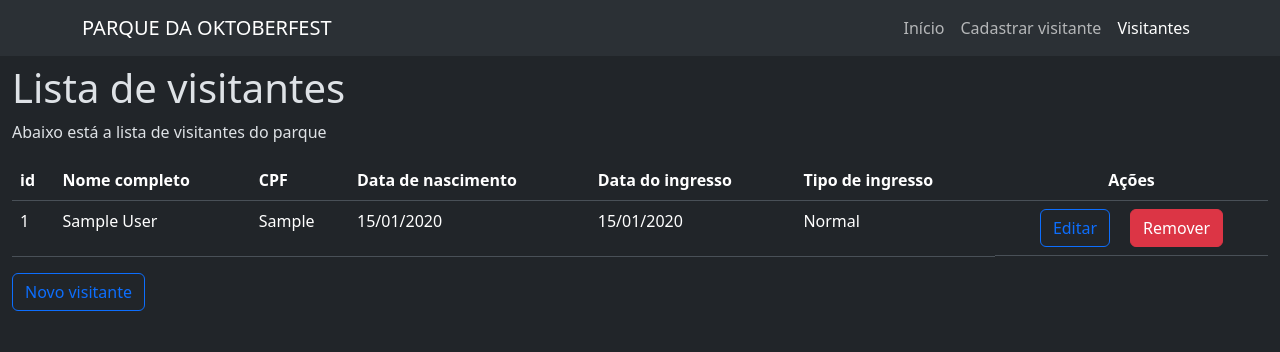
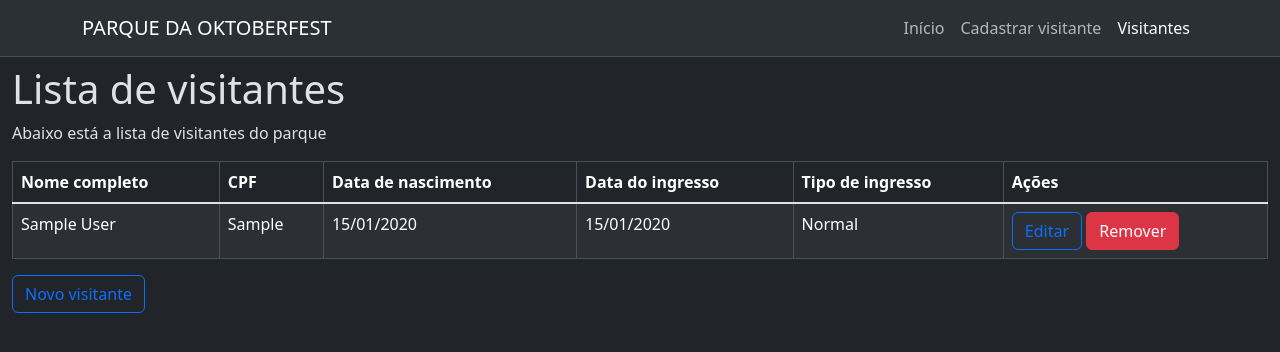
Before and after one commit to matheuskirst/senac-django, a Django app: page /visitors/ in a window 1280 px wide. Shown: the top 352 px of the page. Run offline with Django 5.2, Linux system fonts and the light colour scheme; tables that the repository leaves empty hold one stand-in row (values such as "Sample post").

Commit message:
refactor: update visitors table

```diff
--- a/gerenciamento-visitantes/app/templates/base.html
+++ b/gerenciamento-visitantes/app/templates/base.html
@@ -13,7 +13,7 @@
 </head>
 <body>
     <header>
-        <nav class="navbar navbar-expand-lg bg-body-tertiary">
+        <nav class="navbar navbar-expand-lg bg-body-tertiary border-bottom">
             <div class="container">
                 <a class="navbar-brand" href="{% url 'home' %}">PARQUE DA OKTOBERFEST</a>
 
--- a/gerenciamento-visitantes/app/templates/visitors/update-visitor.html
+++ b/gerenciamento-visitantes/app/templates/visitors/update-visitor.html
@@ -6,8 +6,8 @@ Atualizar Visitante
 
 {% block content %}
 <div>
-    <h1>Atualizar visitante existente</h1>
-    <p>Use o formulário abaixo para atualizar o visitante</p>
+    <h1>Atualizar cadastro de visitante</h1>
+    <p>Use o formulário abaixo para atualizar o cadastro do visitante</p>
 
     <form action="./" method="post">
         {% csrf_token %}
--- a/gerenciamento-visitantes/app/templates/visitors/visitors.html
+++ b/gerenciamento-visitantes/app/templates/visitors/visitors.html
@@ -10,31 +10,33 @@ Visitantes
     <p>Abaixo está a lista de visitantes do parque</p>
 
     <div class="table-responsive">
-        <table class="table">
+        <table class="table table-bordered table-striped table-hover">
+            <thead>
                 <tr>
-                <th>id</th>
                     <th>Nome completo</th>
                     <th>CPF</th>
                     <th>Data de nascimento</th>
                     <th>Data do ingresso</th>
                     <th>Tipo de ingresso</th>
-                <th style="text-align: center;">Ações</th>
+                    <th>Ações</th>
                 </tr>
+            </thead>
 
+            <tbody class="table-group-divider">
                 {% for visitor in visitors %}
                 <tr>
-                <td>{{ visitor.id }}</td>
                     <td>{{ visitor.first_name }} {{ visitor.last_name }}</td>
                     <td>{{ visitor.cpf }}</td>
                     <td>{{ visitor.birthdate|date:"d/m/Y" }}</td>
                     <td>{{ visitor.ticket_date|date:"d/m/Y" }}</td>
                     <td>{{ visitor.get_ticket_type_display }}</td>
-                <td style="display: flex; flex-direction: row; gap: 20px; justify-content: center;">
+                    <td>
                         <a href="./update/{{ visitor.id }}/" class="btn btn-outline-primary">Editar</a>
                         <button class="btn btn-danger" data-bs-toggle="modal" data-bs-target="#delete-modal" data-visitor-id="{{ visitor.id }}"  data-visitor-name="{{ visitor.first_name }} {{ visitor.last_name }}">Remover</button>
                     </td>
                 </tr>
                 {% endfor %}
+            </tbody>
         </table>
 
         <a href="{% url 'create-visitor' %}" class="btn btn-outline-primary">Novo visitante</a>
@@ -62,4 +64,16 @@ Visitantes
         </div>
     </div>
 </div>
+<script>
+    const deleteModal = document.getElementById('delete-modal');
+    const deleteForm = document.getElementById('delete-form');
+    deleteModal.addEventListener('show.bs.modal', function(event) {
+        const deleteButton = event.relatedTarget;
+        const visitorName = deleteButton.getAttribute('data-visitor-name');
+        const visitorId = deleteButton.getAttribute('data-visitor-id');
+        document.getElementById('visitor-name').textContent = visitorName;
+
+        deleteForm.action = `./delete/${visitorId}/`
+    });
+</script>
 {% endblock %}
```
Also changed, not shown: gerenciamento-visitantes/app/templates/navbar.html (added). Lines whose indentation alone changed are shown as unchanged.
